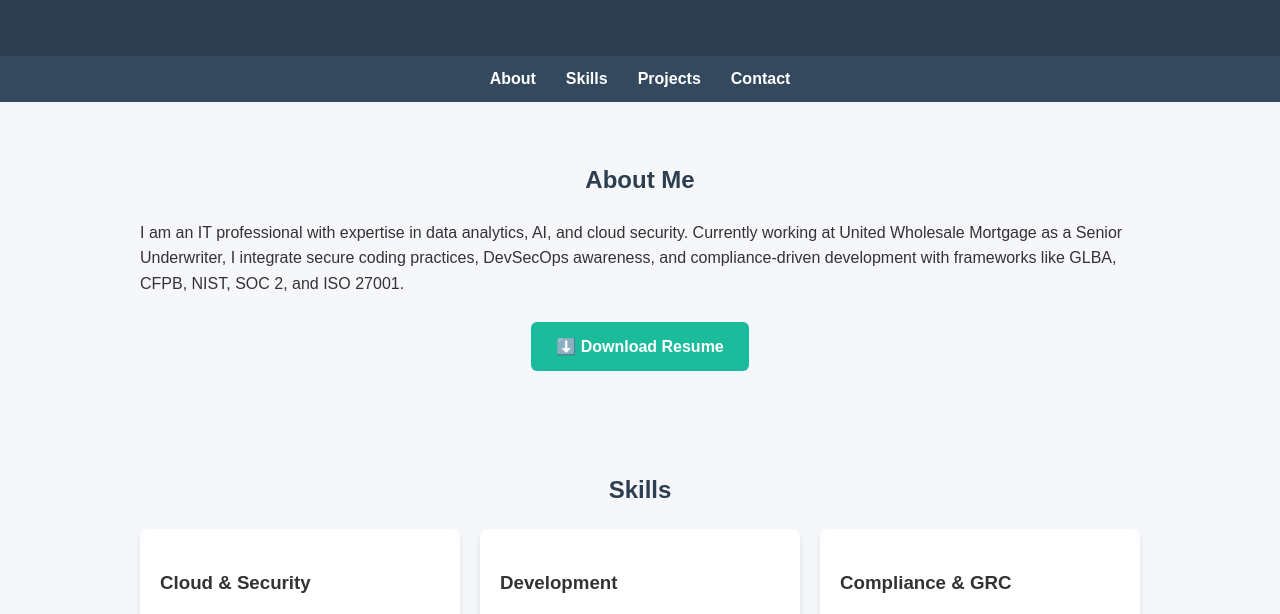
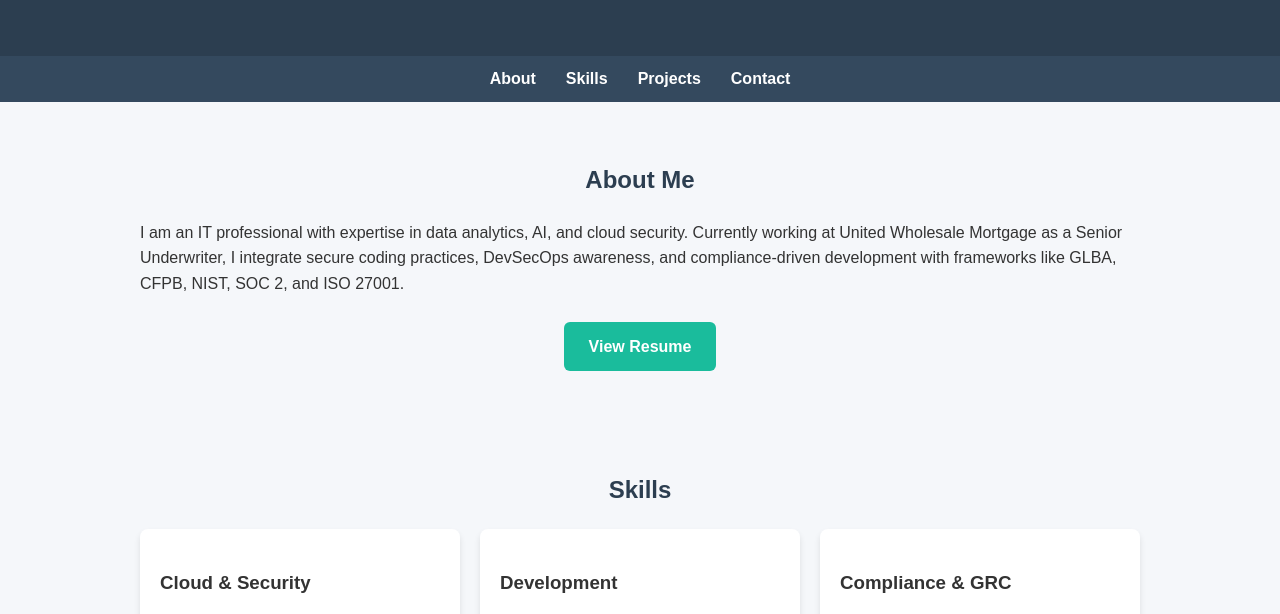
Before and after one commit to mushikhan1102/MkhanPortfolio, a plain HTML site: page index.html in a window 1280 px wide. Shown: the part 148-762 px from the top of the page. Drawn offline with Linux system fonts and the light colour scheme.

Commit message:
Update index.html

```diff
--- a/index.html
+++ b/index.html
@@ -138,7 +138,7 @@
 
   <!-- Download Resume Button -->
   <div class="resume-btn">
-    <a href="https://docs.google.com/document/d/1mI9ecMtEKDvgVwiyv5KFUyBqXk0VmK4n/edit?usp=sharing&ouid=111536002474634958365&rtpof=true&sd=true" download>⬇️ Download Resume</a>
+    <a href="https://docs.google.com/document/d/1mI9ecMtEKDvgVwiyv5KFUyBqXk0VmK4n/edit?usp=sharing&ouid=111536002474634958365&rtpof=true&sd=true" > View Resume</a>
   </div>
 </section>
 
```
